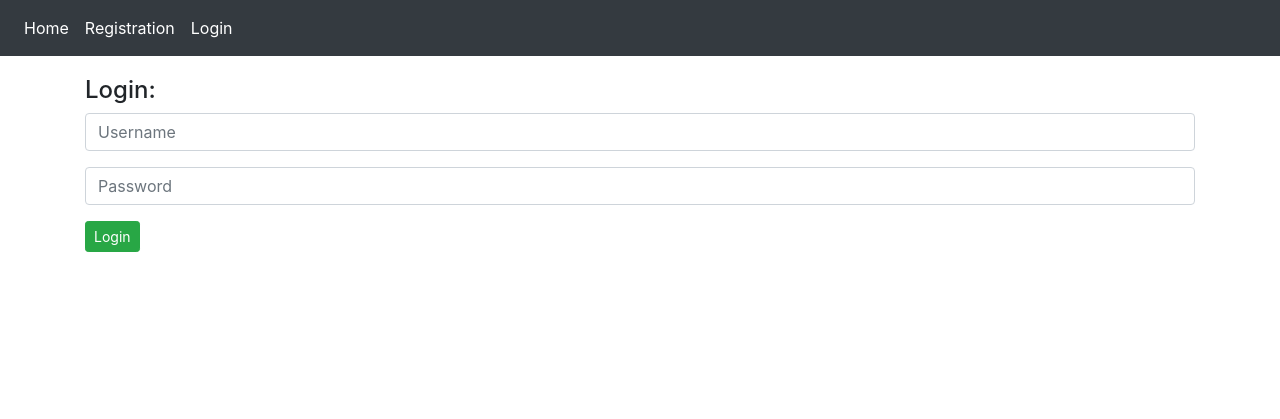
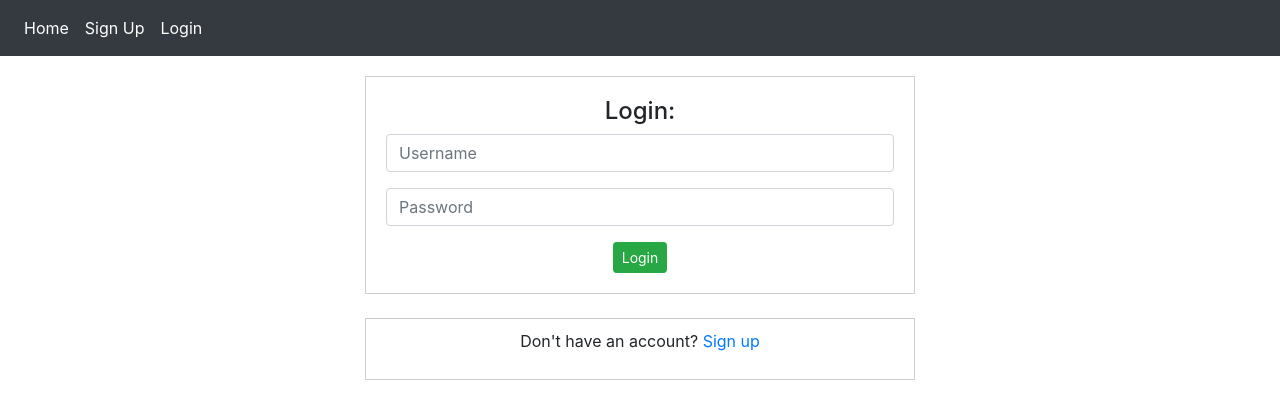
Before and after one commit to FoysalMdTanvir/Public_Networking, a Django app: page /account/login/ in a window 1280 px wide. Shown: the top 419 px of the page. Run offline with Django 3.2, Linux system fonts and the light colour scheme; some libraries are stand-ins or nearby versions.

Commit message:
User Sign Up & Login modified 2

```diff
--- a/App_Login/forms.py
+++ b/App_Login/forms.py
@@ -16,7 +16,7 @@ class SignUpForm(UserCreationForm):
 
     class Meta:
         model = User
-        fields = ('username', 'email', 'password1', 'password2')
+        fields = ('email', 'username', 'password1', 'password2')
 
 
 class UserLogin(AuthenticationForm):
--- a/templates/App_Login/login.html
+++ b/templates/App_Login/login.html
@@ -1,11 +1,34 @@
 {% extends 'base.html' %}
 {% load crispy_forms_tags %}
-{% block title_block %}Login{% endblock %}
+{% block title_block %}iBook | Login{% endblock %}
+{% block css_block %}
+<style>
+  .sign_up {
+    width: 550px;
+    border: 1px solid #ccc;
+    padding: 10px;
+  }
+
+  .log_in {
+    width: 550px;
+    border: 1px solid #ccc;
+    padding: 20px;
+  }
+</style>
+{% endblock %}
 {% block body_block %}
+<center>
+  <div class="log_in">
     <h4>Login:</h4>
     <form method="POST">
       {{form|crispy}}
       {% csrf_token %}
       <button type="submit" class="btn btn-success btn-sm">Login</button>
     </form>
+  </div>
+  <br>
+  <div class="sign_up">
+    <p>Don't have an account? <a href="{% url 'App_Login:signup' %}">Sign up</a></p>
+  </div>
+</center>
 {% endblock %}
--- a/templates/base.html
+++ b/templates/base.html
@@ -19,6 +19,8 @@
   <link rel="stylesheet" href="https://cdnjs.cloudflare.com/ajax/libs/font-awesome/4.7.0/css/font-awesome.min.css">
 
   <title>{% block title_block %} iBook {% endblock %}</title>
+  {% block css_block %}
+  {% endblock %}
 </head>
 
 <body>
@@ -33,7 +35,7 @@
       </li>
       {% else %}
       <li class="nav-item active">
-        <a class="nav-link" href="{% url 'App_Login:signup' %}">Registration</a>
+        <a class="nav-link" href="{% url 'App_Login:signup' %}">Sign Up</a>
       </li>
       <li class="nav-item active">
         <a class="nav-link" href="{% url 'App_Login:login' %}">Login</a>
```
Also changed, not shown: templates/App_Login/signup.html (+23 -1 lines). Lines whose indentation alone changed are shown as unchanged.
